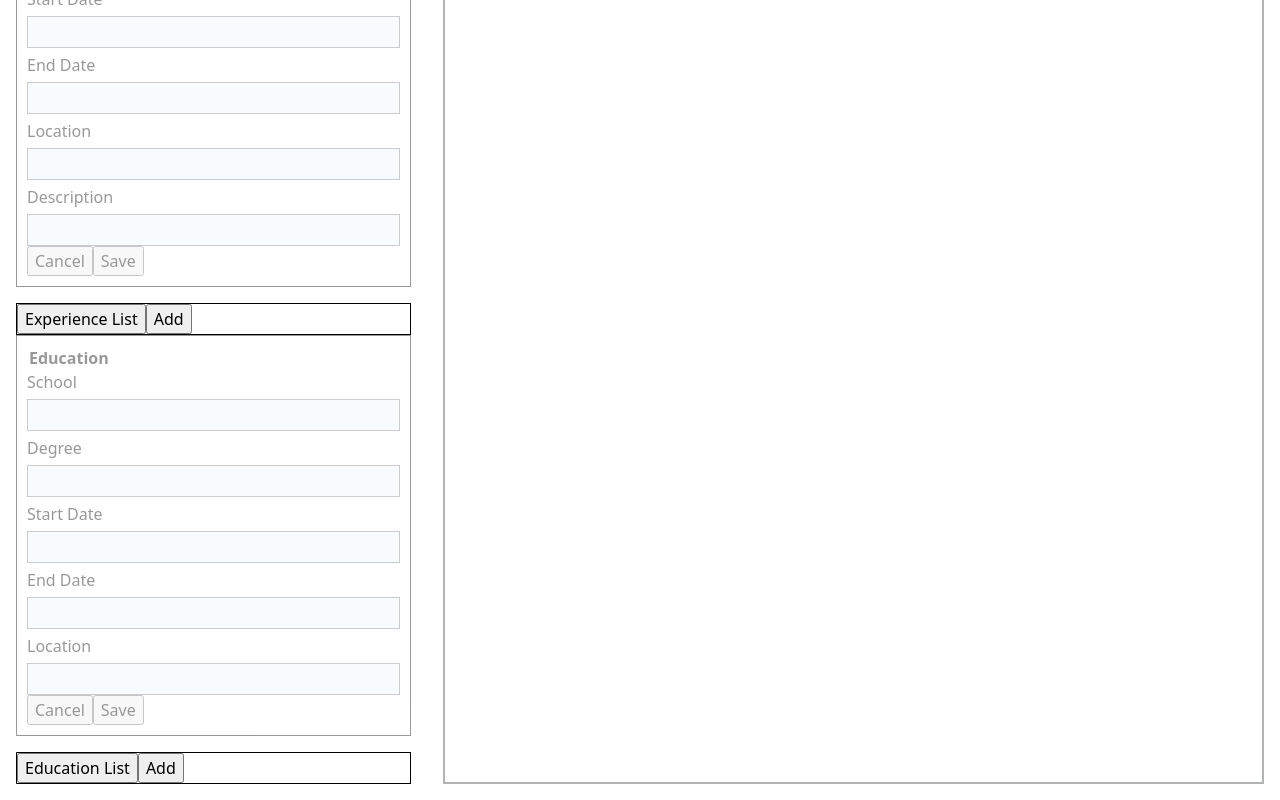
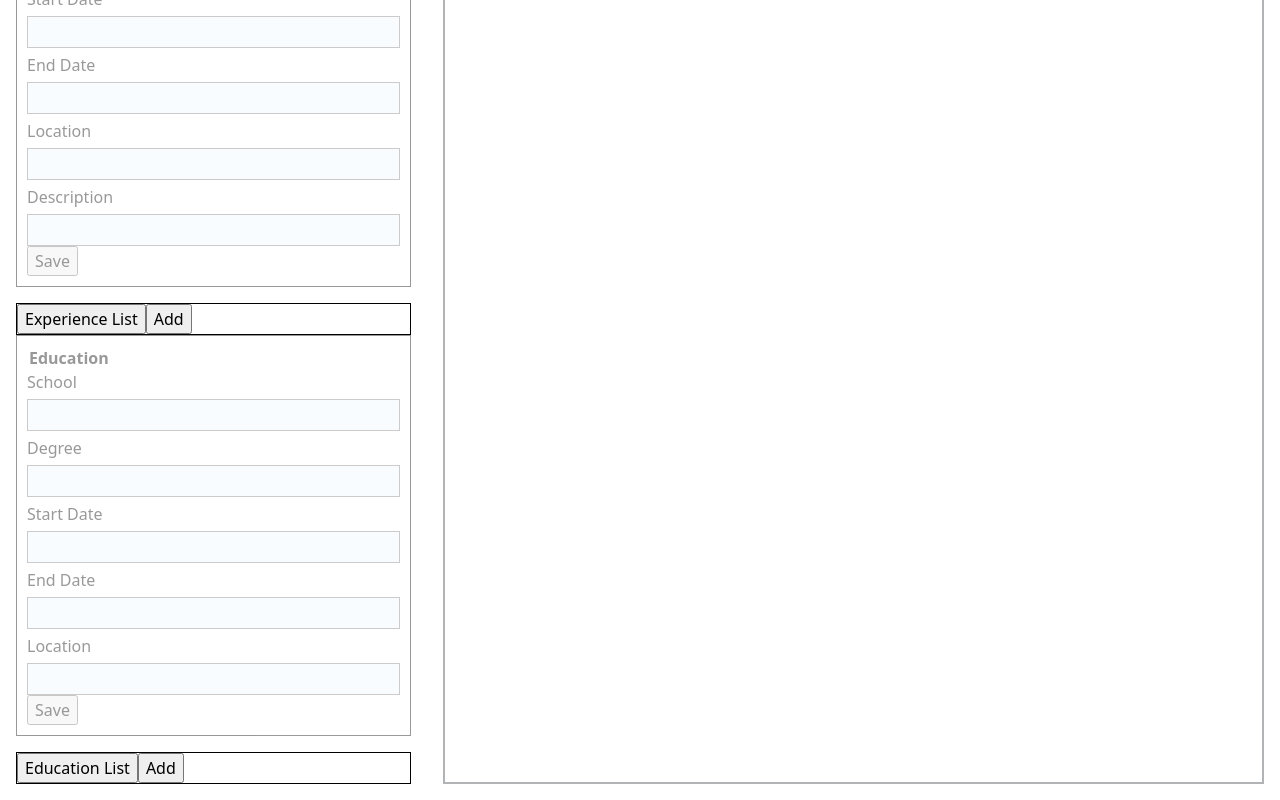
Before and after one commit to CopyypoC/odin-cv-application, a React (Vite) app: page / in a window 1280 px wide. Shown: the part 565-1365 px from the top of the page. Built offline with nearby package versions, Linux system fonts and the light colour scheme.

Commit message:
feat: remove form cancel button

```diff
--- a/src/components/EducationForm.jsx
+++ b/src/components/EducationForm.jsx
@@ -74,17 +74,6 @@ export function EducationForm({
       </div>
 
       <button
-        type="button"
-        className="cancel-btn"
-        data-toggle-false
-        onClick={(e) => {
-          toggleActive(e);
-          onSelectId(e, "education");
-        }}
-      >
-        Cancel
-      </button>
-      <button
         type="submit"
         className="save-btn"
         data-toggle-false
--- a/src/components/ExperienceForm.jsx
+++ b/src/components/ExperienceForm.jsx
@@ -115,17 +115,6 @@ export function ExperienceForm({
       </div>
 
       <button
-        type="button"
-        className="cancel-btn"
-        data-toggle-false
-        onClick={(e) => {
-          toggleActive(e);
-          onSelectId(e, "experience");
-        }}
-      >
-        Cancel
-      </button>
-      <button
         type="submit"
         className="save-btn"
         data-toggle-false
```
